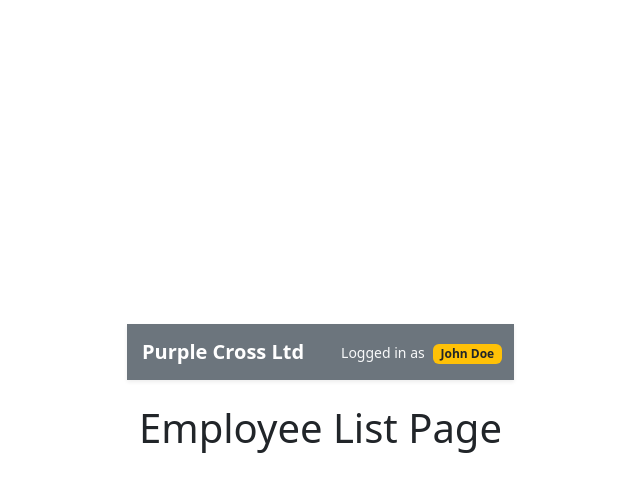
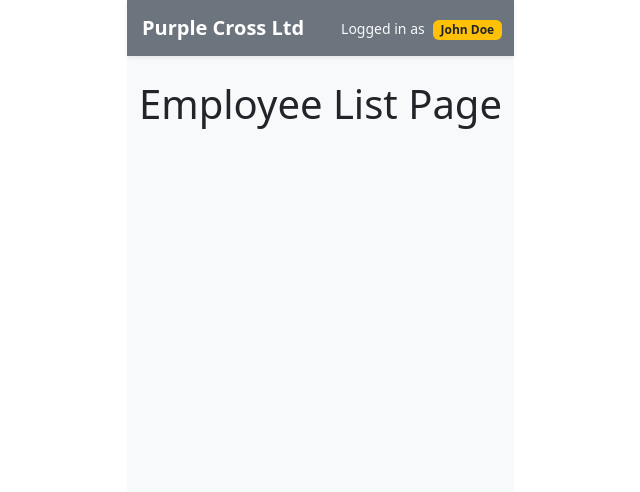
Before and after one commit to xiomarapulido/purple-cross-dashboard, a Vue app: page / in a window 1280 px wide. Shown: the top 492 px of the page, without its empty margins (126-766 px from the left). Built offline with nearby package versions, Linux system fonts and the light colour scheme; the HTML template or start-up script is replaced by a standard one.

Commit message:
LayoutBase structured

```diff
--- a/package.json
+++ b/package.json
@@ -36,6 +36,7 @@
     "jsdom": "^26.0.0",
     "npm-run-all2": "^7.0.2",
     "prettier": "3.5.3",
+    "sass-embedded": "^1.89.0",
     "typescript": "~5.8.0",
     "vite": "^6.2.4",
     "vite-plugin-vue-devtools": "^7.7.2",
--- a/src/App.vue
+++ b/src/App.vue
@@ -1,5 +1,5 @@
 <script setup lang="ts">
-import LayoutBase from './layouts/LayoutBase.vue';
+import LayoutBase from '@/layouts/LayoutBase.vue';
 </script>
 
 <template>
--- a/src/layouts/LayoutBase.vue
+++ b/src/layouts/LayoutBase.vue
@@ -1,16 +1,19 @@
+<script setup lang="ts">
+import NavbarComponent from '@/components/Navbar.vue';
+</script>
+
 <template>
-  <div>
-    <Navbar />
-    <main class="container my-4">
+  <div class="d-flex flex-column min-vh-100 bg-light">
+    <!-- Header/Navbar -->
+    <header>
+      <NavbarComponent />
+    </header>
+
+    <!-- Main content area -->
+    <main class="flex-grow-1 container py-4">
       <router-view />
     </main>
   </div>
 </template>
 
-<script lang="ts" setup>
-import Navbar from '@/components/Navbar.vue';
-</script>
-
-<style scoped>
-/* Puedes agregar estilos específicos si es necesario, pero Bootstrap se encarga casi todo */
-</style>
+<style scoped lang="scss"></style>
```
Also changed, not shown: 1 other file (tests, documents, lock files or other folders).
